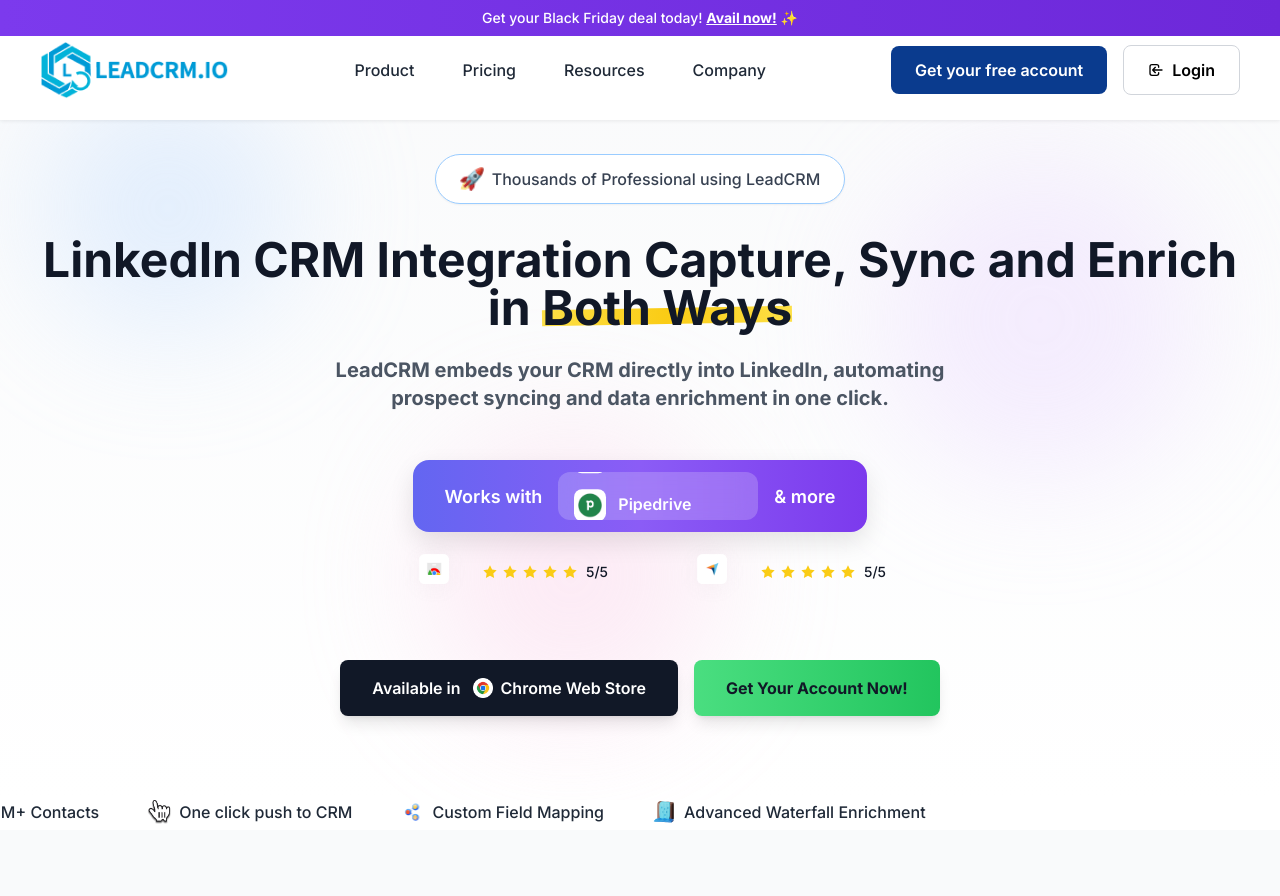
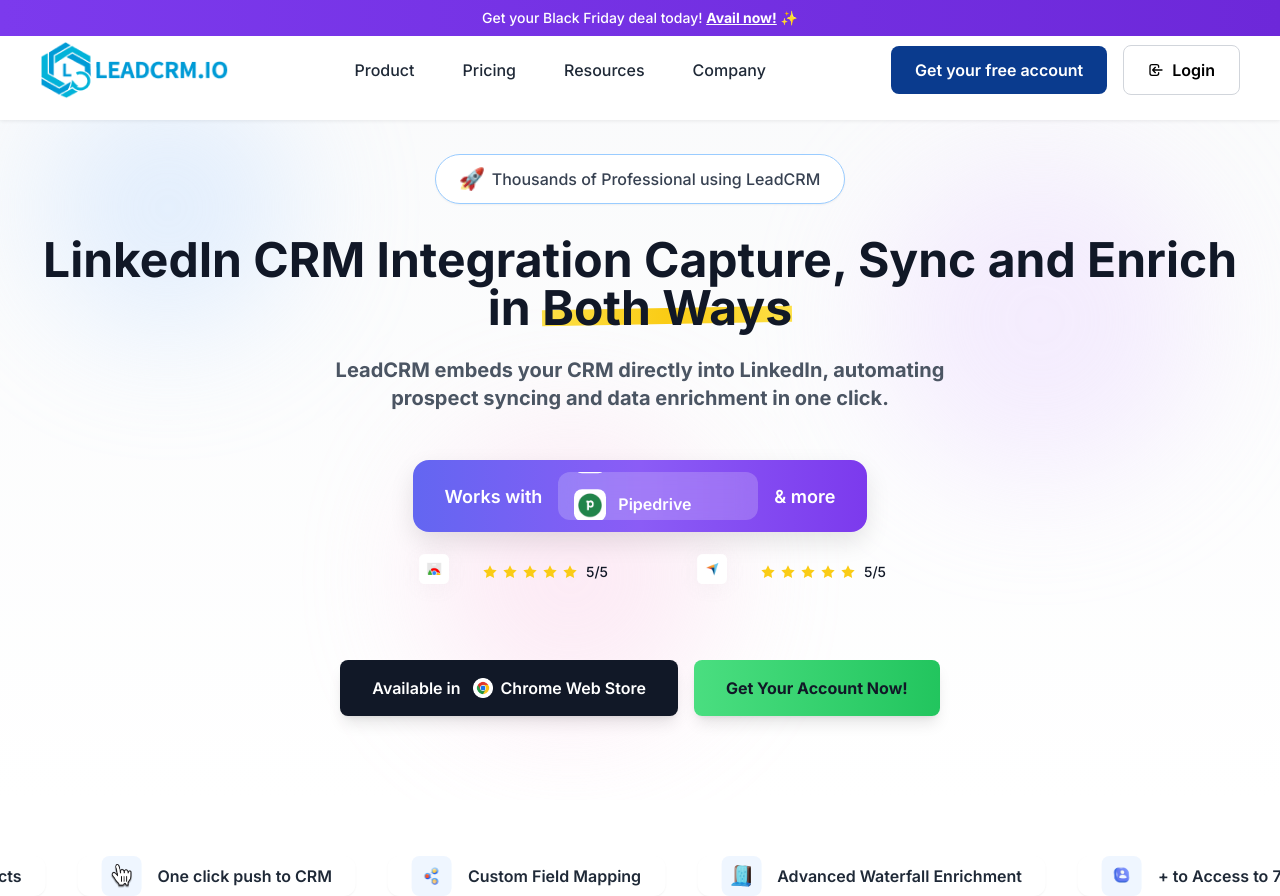
Before and after one commit to Ajay6549/leadcrmweb, a React (Vite) app: page / in a window 1280 px wide. Shown: the top 896 px of the page. Built offline with nearby package versions, Linux system fonts and the light colour scheme.

Commit message:
update code

```diff
--- a/src/components/ContinuousScroll.tsx
+++ b/src/components/ContinuousScroll.tsx
@@ -1,10 +1,9 @@
-import React from 'react'
+import React from 'react';
 
 import icon1 from "../../public/Images/icon1.png";
 import icon2 from "../../public/Images/icon2.png";
 import icon3 from "../../public/Images/icon3.png";
 import icon4 from "../../public/Images/icon4.png";
-
 
 const items = [
   { icon: icon1, text: "+ to Access to 700M+ Contacts" },
@@ -13,27 +12,32 @@ const items = [
   { icon: icon4, text: "Advanced Waterfall Enrichment" },
 ];
 
+const ContinuousScroll = () => {
+  const duplicatedItems = [...items, ...items]; // infinite loop effect
 
+  return (
+    <div className="w-full py-14 bg-white">
+      <div className="relative overflow-hidden">
 
-const ContinuousScroll = () => {
-  return (
-      <div className=''>
-         <div className="overflow-hidden relative w-full">
+        {/* Scroll Row */}
         <div className="flex animate-scroll whitespace-nowrap">
-        {items.map((item, index) => (
+          {duplicatedItems.map((item, index) => (
             <div
               key={index}
-            className="flex items-center space-x-2 px-6 "
+              className="flex items-center bg-white rounded-xl shadow-sm mx-4 px-6 "
             >
-            <img src={item.icon} alt={item.text} className="w-6 h-6" />
-            <span className="text-gray-800 font-medium">{item.text}</span>
+              <div className="w-10 h-10 flex items-center justify-center bg-blue-50 rounded-lg">
+                <img src={item.icon} alt={item.text} className="w-6 h-6 object-contain" />
+              </div>
+              <span className="ml-4 text-gray-800 font-semibold text-base">
+                {item.text}
+              </span>
             </div>
           ))}
-
         </div>
       </div>
     </div>
-  )
-}
+  );
+};
 
-export default ContinuousScroll
+export default ContinuousScroll;
--- a/src/index.css
+++ b/src/index.css
@@ -248,15 +248,20 @@
 
 .animate-scroll {
   display: inline-flex;
-  animation: scroll 20s linear infinite;
+  animation: scroll 30s linear infinite;
 }
 
+/* Keyframes */
 @keyframes scroll {
   0% {
     transform: translateX(0%);
   }
-
   100% {
     transform: translateX(-50%);
   }
 }
+
+/* Pause animation on hover */
+.animate-scroll:hover {
+  animation-play-state: paused;
+}
```
Lines whose indentation alone changed are shown as unchanged.
